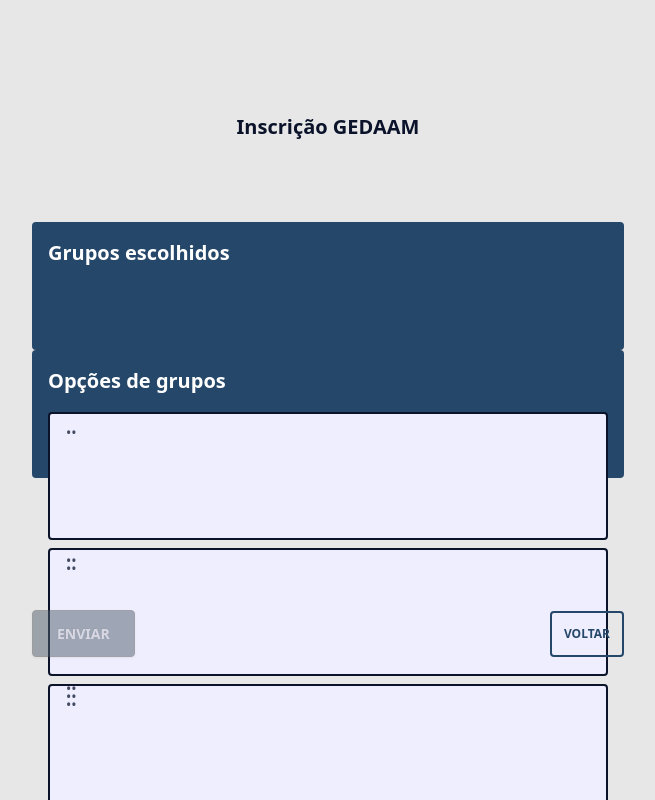
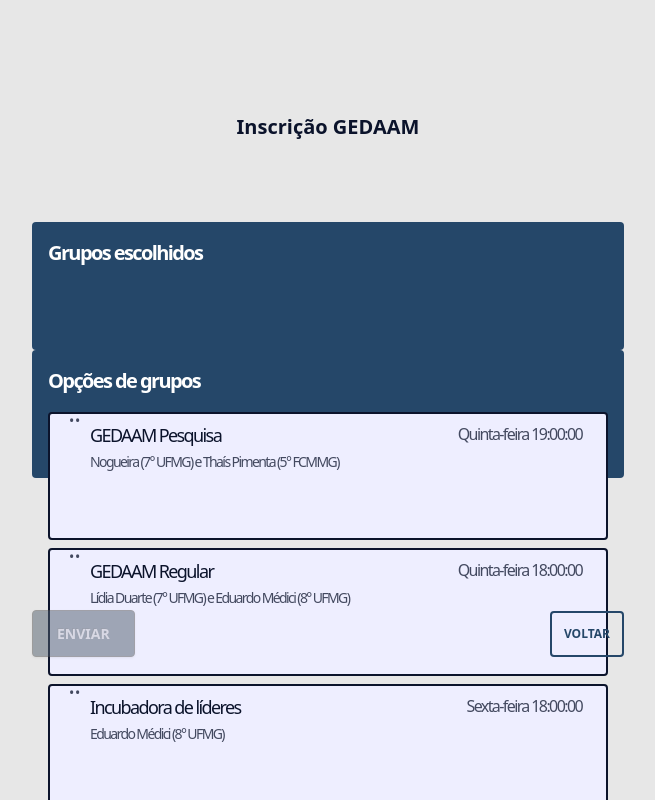
Before and after one commit to rafawendel/platform, a Next.js app: page /inscrever in a window 1280 px wide. Both pictures are taken after a click on the button "OK". Shown: the top 800 px of the page, without its empty margins (312-967 px from the left). Built offline with nearby package versions, Linux system fonts and the light colour scheme.

Commit message:
fixed draggin handle

```diff
--- a/src/components/Forms/Fields/DragAndDrop.js
+++ b/src/components/Forms/Fields/DragAndDrop.js
@@ -6,14 +6,15 @@ import PlainModal from '../../common/Modals/PlainModal'
 function DragHandle({ ...props }) {
   return (
     <div {...props}>
-      <div className="absolute -ml-4">
-        <div className="opacity-75 text-sm align-top">
-          <div>&bull;&bull;</div>
-          <div>&bull;&bull;</div>
-          <div>&bull;&bull;</div>
+      <div className="flex items-center justify-center z-10 h-full">
+        <div className="flex flex-col -mt-6 opacity-75 text-sm tracking-tighter">
+          <div>&bull;&nbsp;&bull;</div>
+          <div>&bull;&nbsp;&bull;</div>
+          <div>&bull;&nbsp;&bull;</div>
           <style jsx>{`
             div {
-              height: 0.4rem;
+              height: 0.45rem;
+              letter-spacing: -0.1em;
             }
           `}</style>
         </div>
@@ -54,7 +55,11 @@ export function Group({ group, index, isOrdered }) {
         <div className="mb-3">
           <h6>Descrição</h6>
           <p>{group.description}</p>
-        </div>
+        </div>{' '}
+        <div className="mb-3">
+          <h6>Descrição</h6>
+          <p>{group.description}</p>
+        </div>{' '}
         <div className="mb-3">
           <h6>Descrição</h6>
           <p>{group.description}</p>
@@ -62,8 +67,8 @@ export function Group({ group, index, isOrdered }) {
       </PlainModal>
       <Draggable draggableId={group.id} index={index}>
         {(provided, snapshot) => (
+          <>
             <div
-            type="button"
               className={`border-2 border-darker ${
                 snapshot.isDragging ? 'text-light font-medium bg-darker' : 'bg-lighter'
               } rounded transition-colors duration-50 ease-out select-none`}
@@ -73,19 +78,29 @@ export function Group({ group, index, isOrdered }) {
               <div
                 role="button"
                 onClick={clickHandler}
-              className="h-full px-6 pl-8 py-2 overflow-hidden"
+                className="flex h-full w-full px-6 pl-8 py-2 overflow-hidden"
               >
-              <DragHandle className="h-6" {...provided.dragHandleProps} />
-              <div className="text-left flex-1 flex items-stretch">
-                <h6 className="">
+                <DragHandle className="w-8 -ml-6" {...provided.dragHandleProps} />
+                <div className="flex flex-wrap lg:flex-no-wrap justify-between flex-auto">
+                  <div className="text-left">
+                    <h6>
                       {isOrdered && <b>{`${index + 1}. `}</b>}
                       {group.title}
                     </h6>
+                    <small className="opacity-75">{group.leaders}</small>
                   </div>
-              <small className="text-right opacity-75 flex-1">{group.leaders}</small>
+                  <p className="text-right">
+                    <b>{group.weekDay}</b> {group.startsAt}
+                  </p>
                 </div>
-            {isOrdered && <hl className="border-2 border-lighter mt-2 w-full" />}
               </div>
+            </div>
+            {isOrdered && (
+              <div className="border-b border-current text-darker">
+                {index === 0 ? 'Primera' : 'Segunda'} opção
+              </div>
+            )}
+          </>
         )}
       </Draggable>
     </div>
--- a/src/components/Forms/Subscription/groups.js
+++ b/src/components/Forms/Subscription/groups.js
@@ -96,7 +96,7 @@ export const getGroupOptions = () => {
     {
       id: '2020207',
       leaders: 'Ana Paula (6° UniBH), Fernanda Melo (6° UniBH) e Mariana Ferreira (6° UniBH)',
-      title: 'GETARC- Grupo de Estudos, Técnicas de Apresentação e Raciocínio Clínico ',
+      title: 'Grupo de Estudos, Técnicas de Apresentação e Raciocínio Clínico ',
       specialty: [
         'Resolução de casos clínicos',
         'Técnicas de estudo',
--- a/src/components/common/Modals/PlainModal.js
+++ b/src/components/common/Modals/PlainModal.js
@@ -12,7 +12,7 @@ export default function PlainModal({
       <>
         <div className={className}>
           <div className="flex justify-center items-center overflow-x-hidden my-2 fixed inset-0 outline-none focus:outline-none z-50">
-            <div className="relative w-full max-h-full my-4 mx-2 md:mx-auto max-w-3xl overflow-y-scroll z-50">
+            <div className="relative w-full max-h-full my-4 mx-2 md:mx-auto max-w-3xl overflow-y-auto z-50">
               <div className="border-0 rounded-lg shadow-lg relative flex flex-col w-full bg-white outline-none focus:outline-none">
                 <div className="flex items-start justify-between p-5 border-b border-solid border-gray-300 rounded-t">
                   <div className="flex flex-col">
```
Lines whose indentation alone changed are shown as unchanged.
